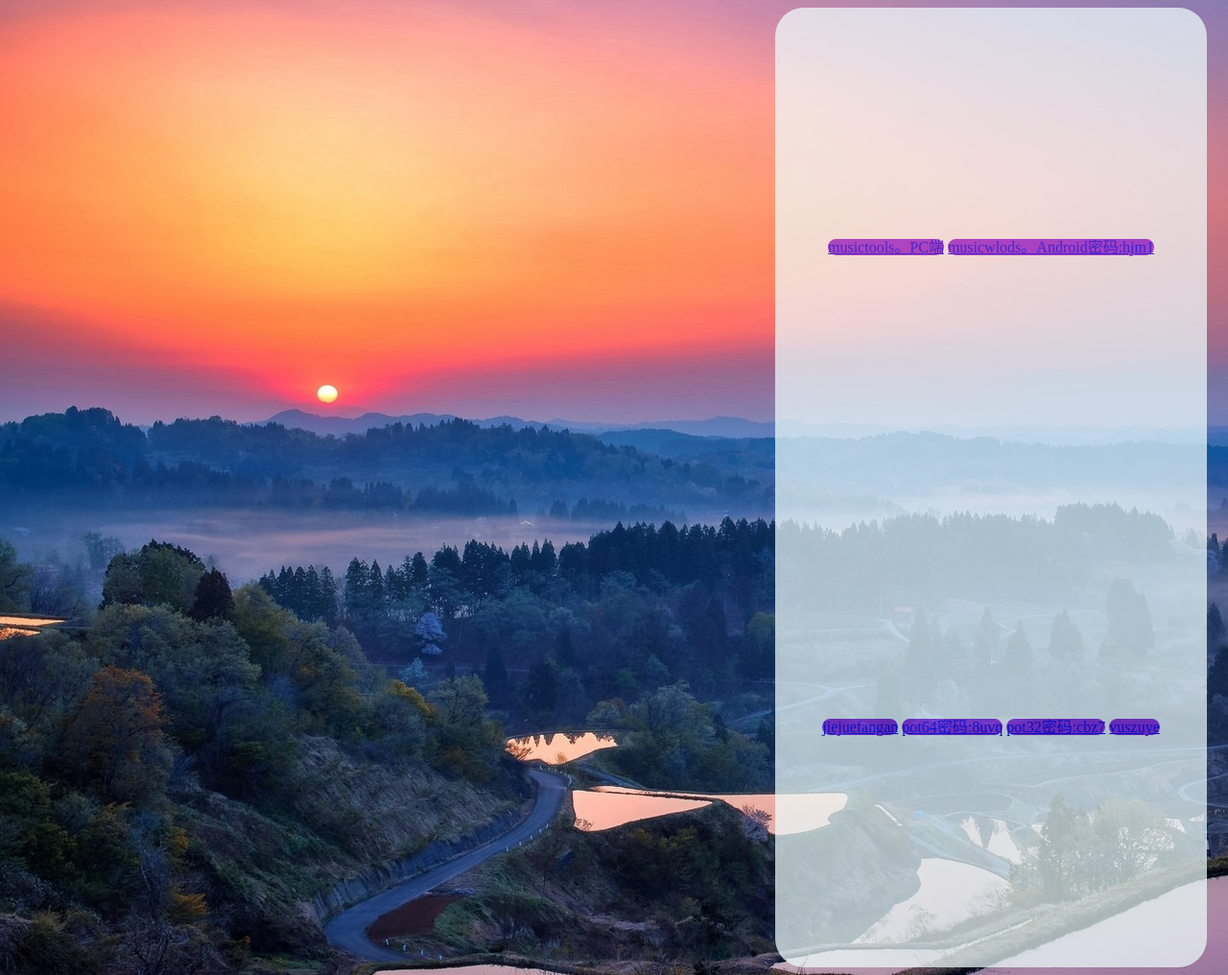
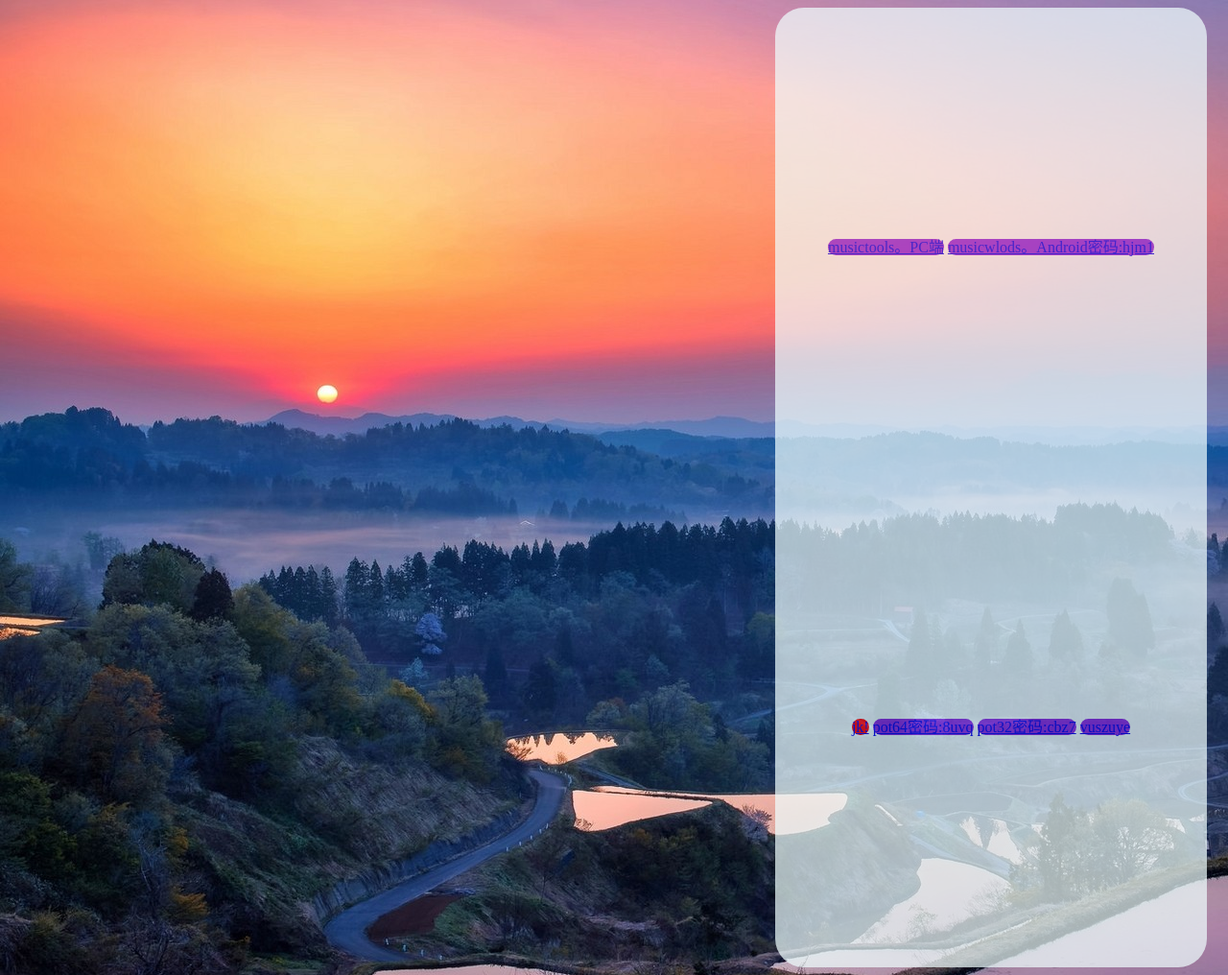
Before and after one commit to fengsu233/fengsu233.github.io, a plain HTML site: page index.html in a window 1280 px wide. Shown: the whole page at 96% size. Drawn offline with Linux system fonts and the light colour scheme.

Commit message:
Update index.html

```diff
--- a/index.html
+++ b/index.html
@@ -22,7 +22,7 @@ border-radius: 30px;
 opacity: 0.7;
 }
 .a{
-    background-color: blueviolet;
+    background-color: red;
     border-radius: 30px;
 }
 .w{
@@ -48,7 +48,7 @@ opacity: 0.7;
     <div class="q">
         <a class="w" href="https://healer.lanzouo.com/isNmw00b9ote">musictools。PC端</a>
         <a class="e" href="https://wwu.lanzout.com/ihmcE00ono3a">musicwlods。Android密码:hjm1</a><br>
-        <a class="a" href="https://wenwen.sogou.com/z/q849704196.htm?utm_source=sg.outsourcing&rcer=u9PEAtwSIgzcD_pOD">jiejuefangan</a>
+        <a class="a" href="https://wwt.lanzout.com/iO3Jztx2e3g">jk!</a>
         <a class="t" href="https://wwu.lanzout.com/ivcoH00oq1pc">pot64密码:8uvq</a>
         <a class="y" href="https://wwu.lanzout.com/i6jCf00oq2tc">pot32密码:cbz7</a>
         <a class="bf" href="https://glassesbeautifulgirl.vercel.app/#/">vuszuye</a>
```
